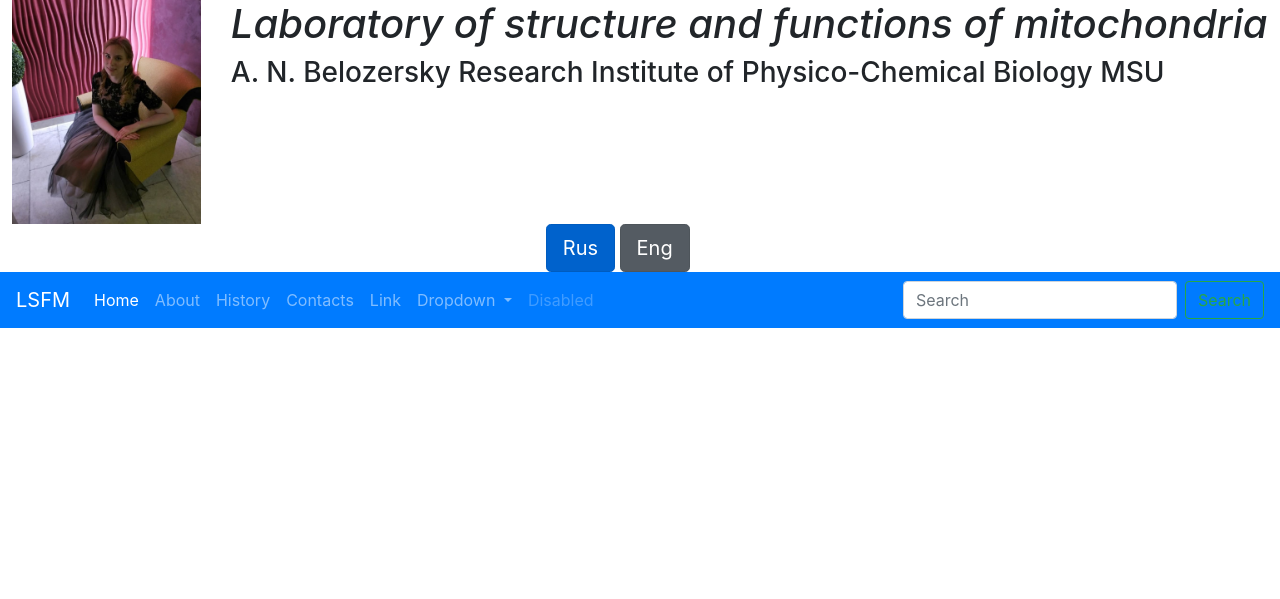
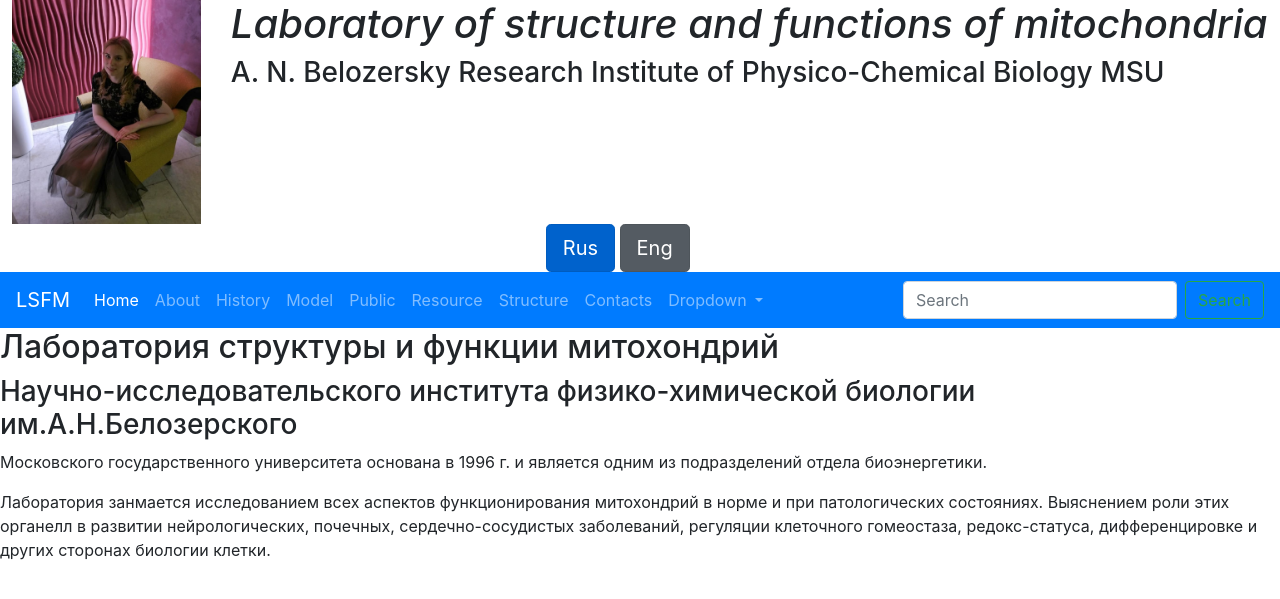
Before and after one commit to Santa29/Nadushka, a Django app: page / in a window 1280 px wide. Shown: the top 599 px of the page. Run offline with Django 3.2, Linux system fonts and the light colour scheme; some libraries are stand-ins or nearby versions.

Commit message:
Add some test info to the homepage

```diff
--- a/templates/base.html
+++ b/templates/base.html
@@ -49,10 +49,19 @@
                             <a class="nav-link" href="{% url 'history' %}">History</a>
                           </li>
                           <li class="nav-item">
-                            <a class="nav-link" href="{% url 'contacts' %}">Contacts</a>
+                            <a class="nav-link" href="{% url 'model' %}">Model</a>
                           </li>
                           <li class="nav-item">
-                            <a class="nav-link" href="#">Link</a>
+                            <a class="nav-link" href="{% url 'public' %}">Public</a>
+                          </li>
+                          <li class="nav-item">
+                            <a class="nav-link" href="{% url 'resource' %}">Resource</a>
+                          </li>
+                          <li class="nav-item">
+                            <a class="nav-link" href="{% url 'structure' %}">Structure</a>
+                          </li>
+                          <li class="nav-item">
+                            <a class="nav-link" href="{% url 'contacts' %}">Contacts</a>
                           </li>
                           <li class="nav-item dropdown">
                             <a class="nav-link dropdown-toggle" href="#" id="navbarDropdown" role="button" data-toggle="dropdown" aria-haspopup="true" aria-expanded="false">
@@ -65,9 +74,6 @@
                               <a class="dropdown-item" href="#">Something else here</a>
                             </div>
                           </li>
-                          <li class="nav-item">
-                            <a class="nav-link disabled" href="#" tabindex="-1" aria-disabled="true">Disabled</a>
-                          </li>
                         </ul>
                         <form class="form-inline my-2 my-lg-0">
                           <input class="form-control mr-sm-2" type="search" placeholder="Search" aria-label="Search">
@@ -79,7 +85,7 @@
             </div>
         </div>
     </head>
-      <body>
+    <body>
 
         {% block content %}
 
--- a/templates/home.html
+++ b/templates/home.html
@@ -2,5 +2,11 @@
 {% extends 'base.html' %}
 
 {% block content %}
+<h2>Лаборатория структуры и функции митохондрий </h2>
+<h3>Научно-исследовательского института физико-химической биологии им.А.Н.Белозерского</h3>
+<p>Московского государственного университета основана в 1996 г. и является одним из подразделений отдела биоэнергетики.</p>
 
+Лаборатория занмается исследованием всех аспектов функционирования митохондрий в норме и при патологических состояниях.
+Выяснением роли этих органелл в развитии нейрологических, почечных, сердечно-сосудистых заболеваний,
+регуляции клеточного гомеостаза, редокс-статуса, дифференцировке и других сторонах биологии клетки.
 {% endblock content %}
```
